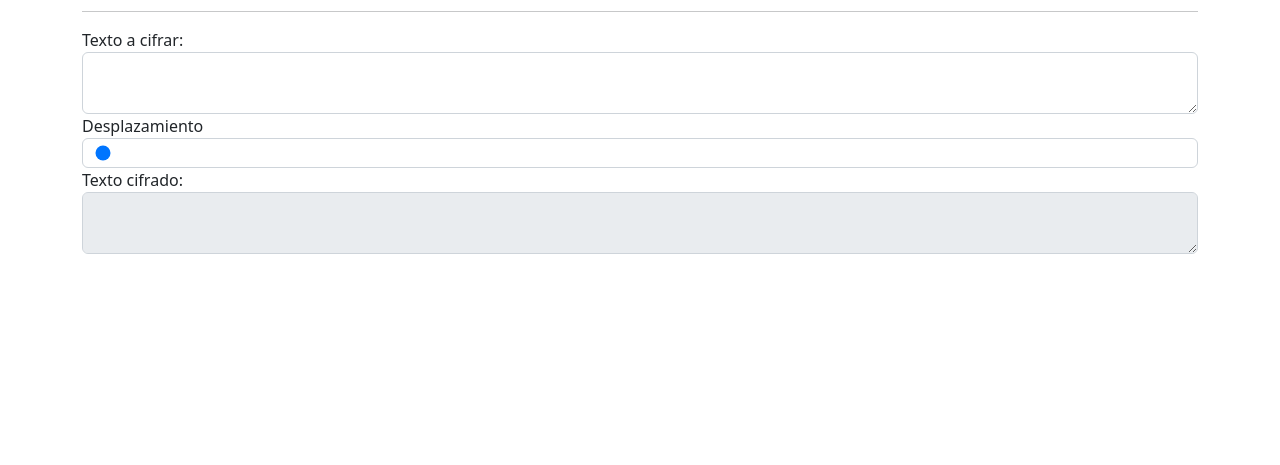
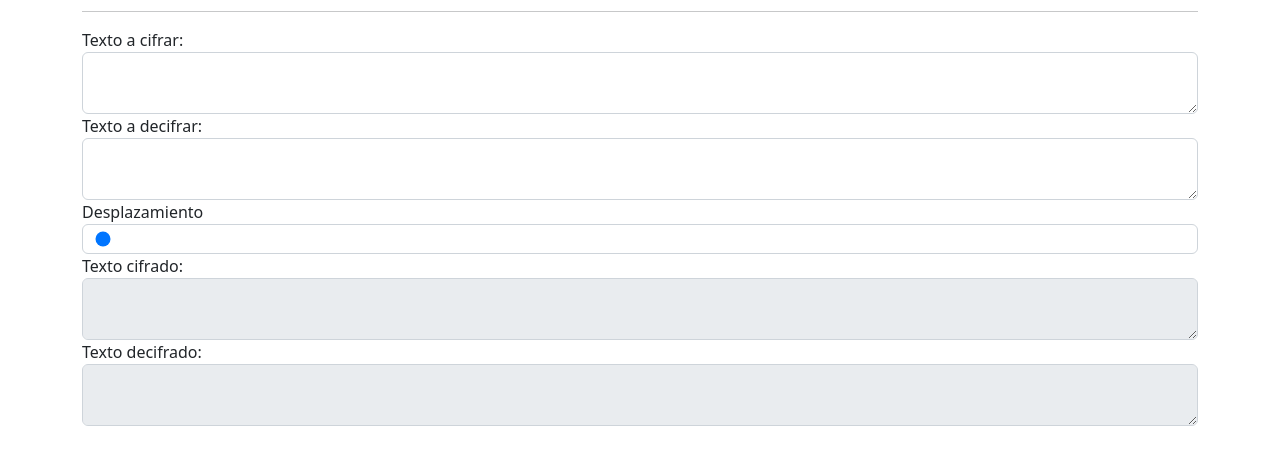
Before and after one commit to CarlosManzano456/CarlosManzano456.github.io, a plain HTML site: page 01Cesar/index.html in a window 1280 px wide. Shown: the part 53-518 px from the top of the page. Drawn offline with nearby package versions, Linux system fonts and the light colour scheme.

Commit message:
Update index.html

```diff
--- a/01Cesar/index.html
+++ b/01Cesar/index.html
@@ -13,12 +13,16 @@
         <div class="row" >
             <div class="col-md-12" >
                 <div class="form-group" >
+
                     <label for="texto">Texto a cifrar: </label>
                     <textarea type="text" name="texto" id="texto" class="form-control"></textarea>
+
+                    <label for="texto">Texto a decifrar: </label>
+                    <textarea type="text" name="texto" id="textodescrifar" class="form-control"></textarea>
                 </div>
             </div>
             <div class="col-md-12" >
-                <div class="form-group" >
+                <div class="form-group">
                     <label for="desplazamiento">Desplazamiento </label>
                     <input type="range" min="1" max="25" step="1" value="1" id="desplazamiento" name="desplazamiento" class="form-control">
                 </div>
@@ -26,7 +30,9 @@
             <div class="col-md-12" >
                 <div class="form-group" >
                     <label for="cifrado">Texto cifrado: </label>
-                    <textarea type="text" name="cifrado" id="cifrado" class="form-control" disabled="disabled">  </textarea>
+                    <textarea type="text" name="cifrado" id="cifrado" class="form-control" disabled="disabled"> </textarea>
+                    <label for="cifrado">Texto decifrado: </label>
+                    <textarea type="text" name="cifrado" id="decifrado_res" class="form-control" disabled="disabled"> </textarea>
                 </div>
             </div>
         </div>
```
